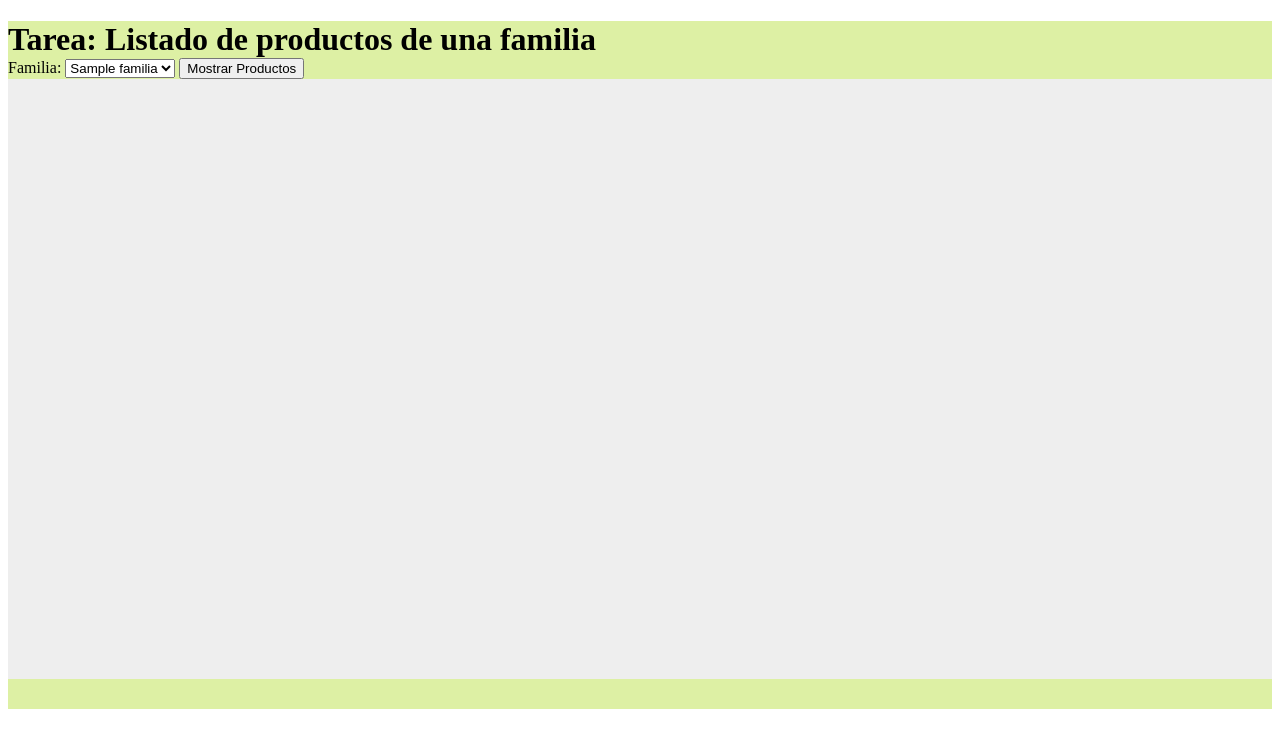
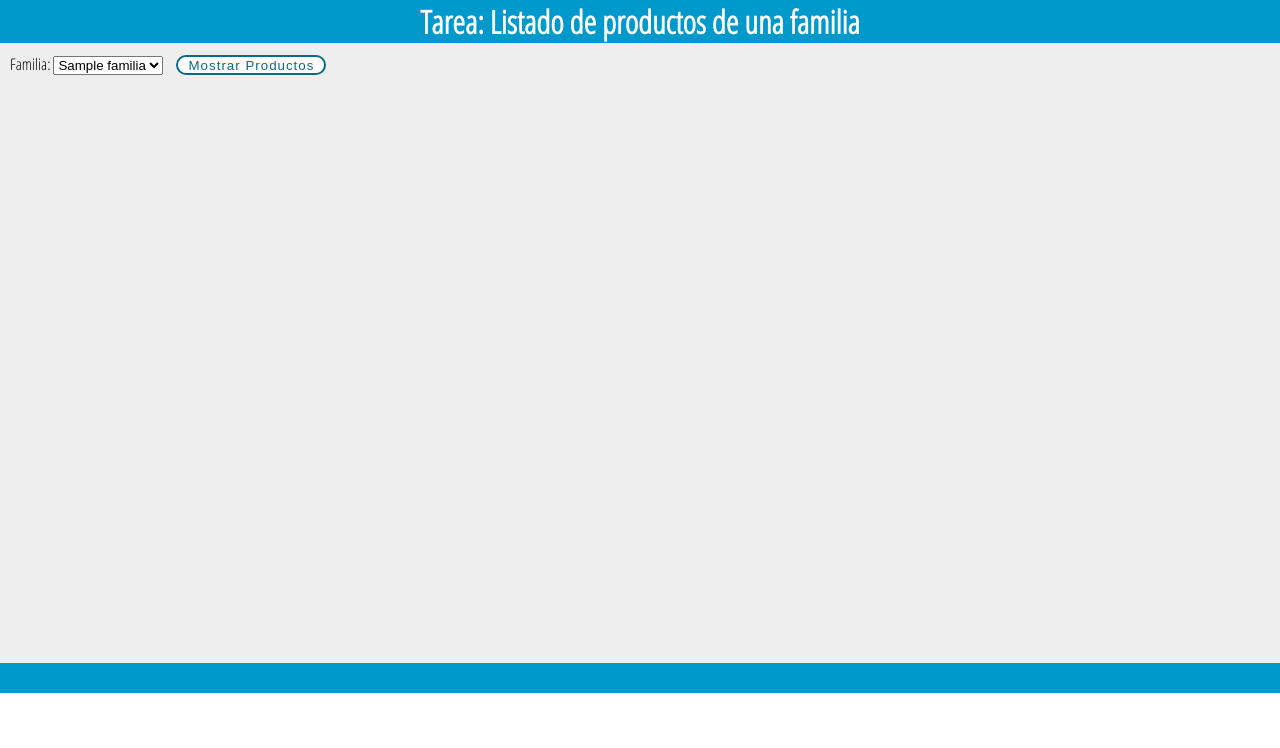
Before and after one commit to omarlm/practices, a PHP site: page /prueba-listado-PDO.php in a window 1280 px wide. Shown: the top 748 px of the page. Run offline with PHP 8.4, Linux system fonts and the light colour scheme; tables that the repository leaves empty or names only in its code hold one stand-in row (values such as "Sample post").

Commit message:
Estructura html mejorada y css

```diff
--- a/tema3/dwes.css
+++ b/tema3/dwes.css
@@ -1,18 +1,49 @@
-h1 {
-    margin-bottom: 0;
+body{
+    font-family: 'Open Sans Condensed', sans-serif;
+    margin: 0 auto;
+}
+
+h1{
+    margin: 0 auto;
+    text-align: center;
+    color: #fff;
 }
 
 #encabezado {
-    background-color: #ddf0a4;
+    background-color: #0099cc;
 }
 
 #contenido {
+    padding:10px;
     background-color: #EEEEEE;
     height: 600px;
 }
 
 #pie {
-    background-color: #ddf0a4;
+    background-color: #0099cc;
     color: #ff0000;
     height: 30px;
 }
+
+button, input[type='submit'] {
+    width: 150px;
+    text-align: center;
+    height: 20px;
+    background: #fff;
+    color: #086A87;
+    letter-spacing: 1px;
+    border: 2px solid #086A87;
+    border-radius: 40px;
+    cursor: pointer;
+    margin-left: 10px;
+}
+
+button:hover, input[type='submit']:hover{
+    background: #086A87;
+    color: #fff;
+}
+
+span{
+    font-weight: bold;
+    font-size: 18px;
+}
--- a/tema3/prueba-listado-PDO.php
+++ b/tema3/prueba-listado-PDO.php
@@ -26,13 +26,14 @@ $consultation->execute();
     <meta name="viewport" content="width=device-width, initial-scale=1.0">
     <meta http-equiv="X-UA-Compatible" content="ie=edge">
     <title>Prueba_T3</title>
+    <link href="https://fonts.googleapis.com/css?family=Open+Sans+Condensed:300" rel="stylesheet">
     <link href="dwes.css" rel="stylesheet" type="text/css">
 </head>
 <body>
     <div id="encabezado">
-        <?php if(!isset($_POST['SLCTfamilia'])): //Si la familia no está definida y es null, las mostramos
-            $_SESSION['SLCTfamilia'] = null; ?>
         <h1>Tarea: Listado de productos de una familia</h1>
+    </div>
+    <div id="contenido">
     <form method="post" action="<?php echo $_SERVER['PHP_SELF'];?>">
         <label>Familia: </label>
         <select name='SLCTfamilia'>;
@@ -42,21 +43,21 @@ $consultation->execute();
         </select>
         <input type="submit" value='Mostrar Productos' />
     </form>
-    </div>
-    <div id="contenido">
-        <?php elseif(isset($_POST['SLCTfamilia'])):  //Sino si la familia está definida, mostramos sus productos
+        <?php if(isset($_POST['SLCTfamilia'])):  //Sino si la familia está definida, mostramos sus productos
             include('prueba-dbconex-PDO.php');
             $family = $_POST['SLCTfamilia'];
             $consultation = $dbh->prepare("SELECT nombre_corto, PVP FROM producto WHERE familia = ? ORDER BY nombre_corto ASC");
             $consultation->setFetchMode(PDO::FETCH_ASSOC);
                 if($consultation->execute(array($_POST['SLCTfamilia']))):?>
-                    <h2>Productos de la familia:<?= $family?></h2>
+                    <h2>Productos de la familia: <?= $family?></h2>
+                    <hr>
                     <?php while($row = $consultation->fetch()):?>
-                            <p><?=$row['nombre_corto']?>:<?=$row['PVP']?><button type="button" name="btn-edit">Editar</button></p>
+                            <p><span><?=$row['nombre_corto']?></span>: <?=$row['PVP']?>€<button type="button" name="btn-edit">Editar</button></p>
                     <?php endwhile?>
                 <?php endif; ?>
         <?php endif;?>
     </div>
-    <div id="pie"></div>
+    <div id="pie">
+    </div>
 </body>
 </html>
```
Lines whose indentation alone changed are shown as unchanged.
